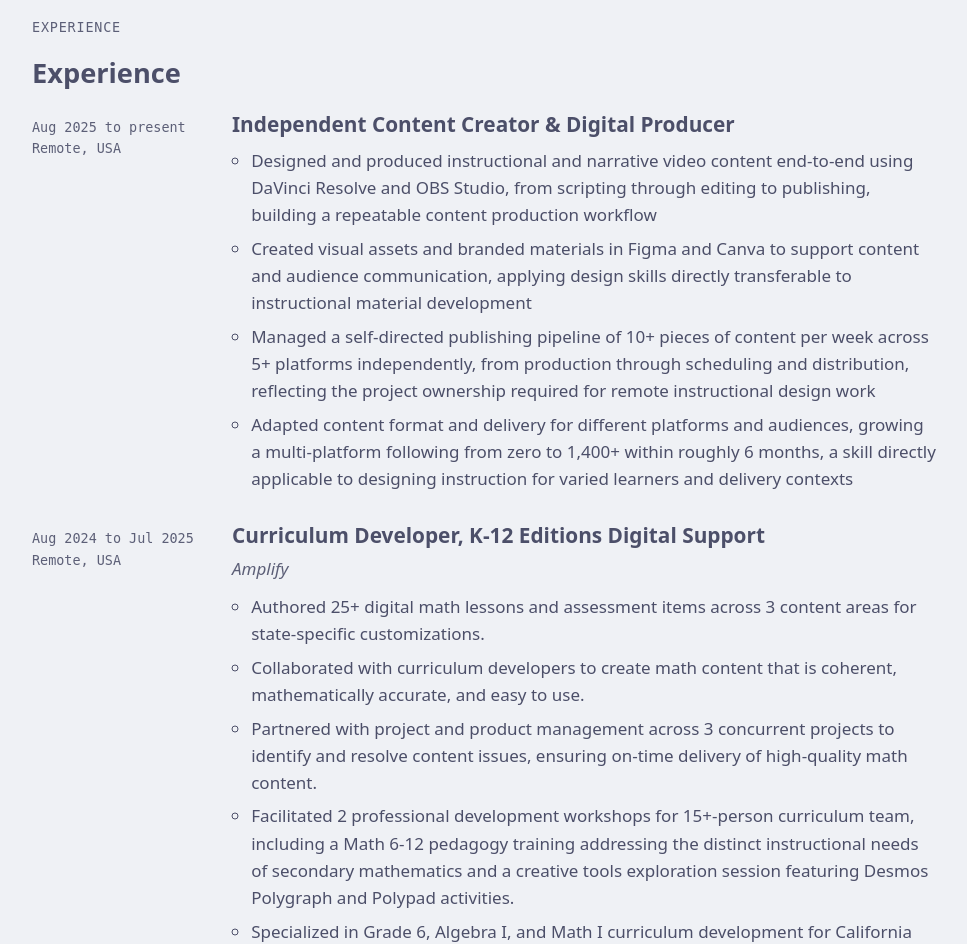
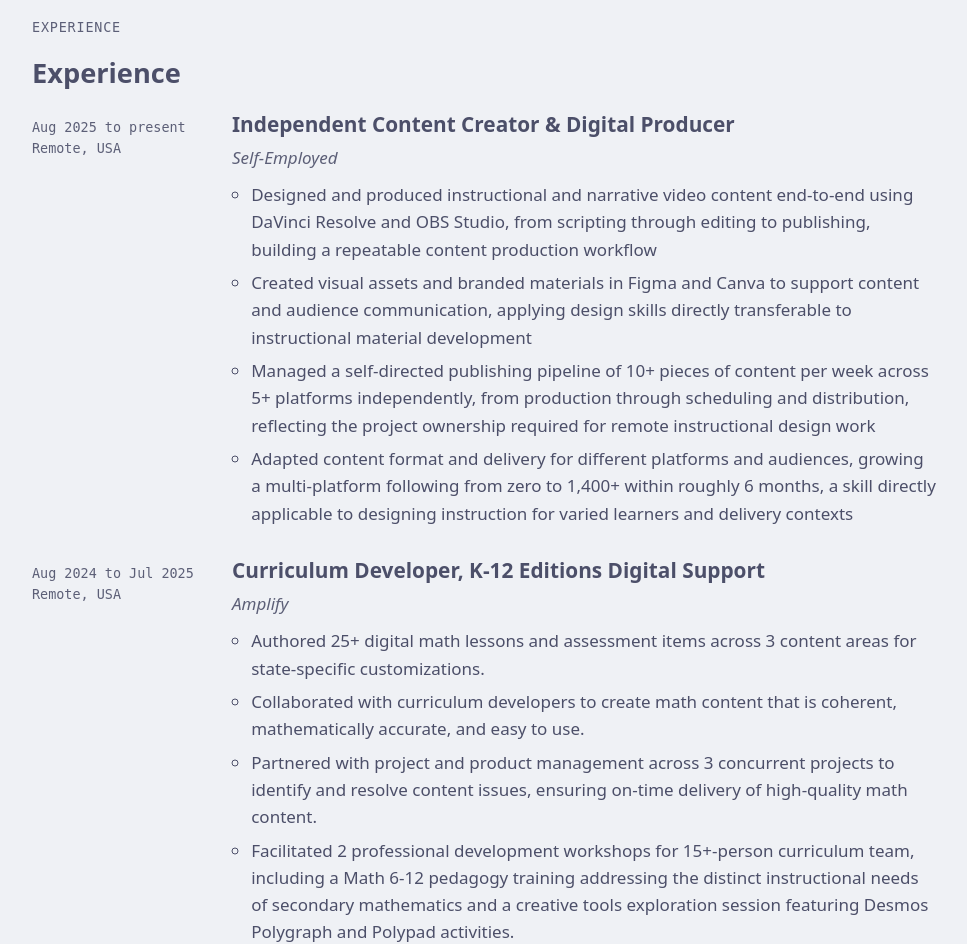
Before and after one commit to chelsyschnabel/chelsyschnabel.github.io, a plain HTML site: page index.html in a window 1280 px wide. Shown: the part 4004-4948 px from the top of the page, without its empty margins (128-1095 px from the left). Drawn offline with Linux system fonts and the light colour scheme; a web font is replaced by a local one.

Commit message:
Add job organization to content creator entry

```diff
--- a/index.html
+++ b/index.html
@@ -338,6 +338,7 @@ footer p { margin: 0; }
           <p class="job-when"><span>Aug 2025 to present</span><span>Remote, USA</span></p>
           <div class="job-body">
             <h3>Independent Content Creator &amp; Digital Producer</h3>
+            <p class="job-org">Self-Employed</p>
             <ul>
               <li>Designed and produced instructional and narrative video content end-to-end using DaVinci Resolve and OBS Studio, from scripting through editing to publishing, building a repeatable content production workflow</li>
               <li>Created visual assets and branded materials in Figma and Canva to support content and audience communication, applying design skills directly transferable to instructional material development</li>
```
